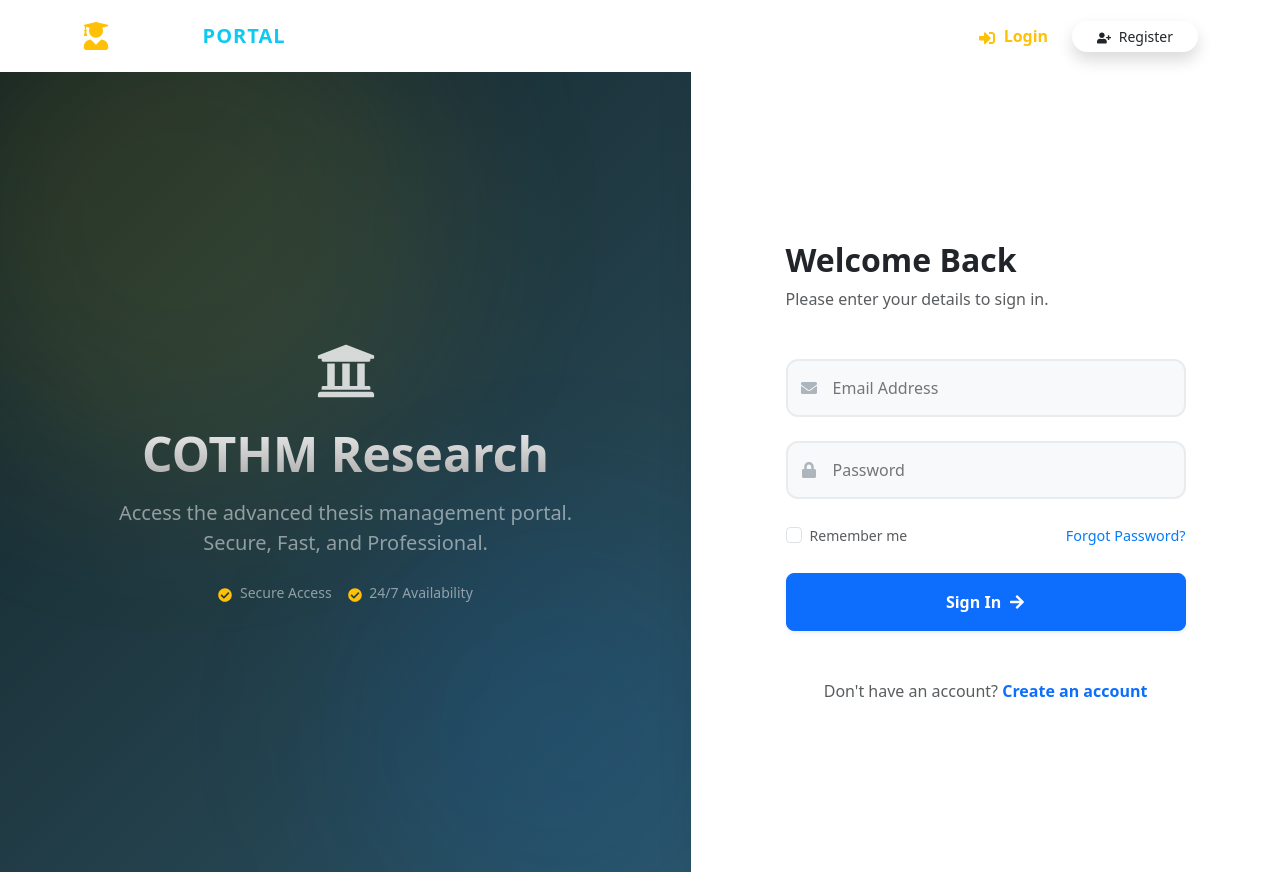
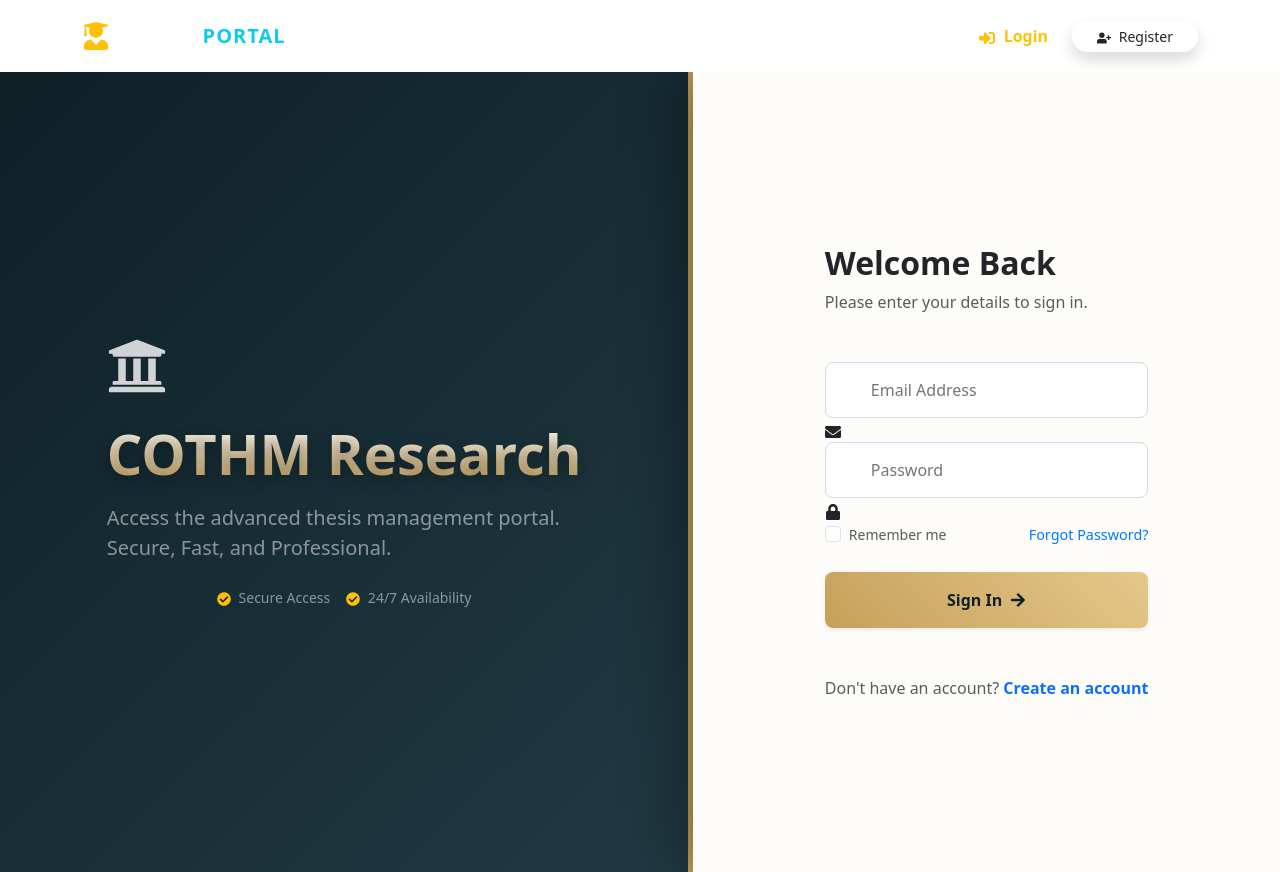
Before and after one commit to faizi1212/cothm_Research_portal, a React (Create React App) app in the folder client/: page / in a window 1280 px wide. Built offline with nearby package versions, Linux system fonts and the light colour scheme.

Commit message:
Fix white screen on forgot password and apply Cothm Gold theme

```diff
--- a/client/src/App.css
+++ b/client/src/App.css
@@ -1,16 +1,24 @@
-/* --- MODERN AUTH SPLIT LAYOUT --- */
+/* --- PREMIUM COTHM THEME --- */
+:root {
+  --cothm-navy: #0f2027;
+  --cothm-blue: #203a43;
+  --cothm-gold: #c5a059; /* Elegant Gold */
+  --cothm-gold-hover: #b08d45;
+  --cothm-pearl: #fdfcf8; /* Soft Cream (Not stark white) */
+}
+
 .auth-page-wrapper {
   display: flex;
   min-height: 100vh;
   width: 100vw;
   overflow: hidden;
-  background: #f8f9fa;
+  background: var(--cothm-navy); /* Dark background behind everything */
 }
 
 /* LEFT SIDE: Brand & Visuals */
 .auth-hero-section {
   flex: 1;
-  background: linear-gradient(135deg, #0f2027 0%, #203a43 50%, #2c5364 100%);
+  background: linear-gradient(135deg, var(--cothm-navy) 0%, var(--cothm-blue) 100%);
   display: flex;
   flex-direction: column;
   justify-content: center;
@@ -19,125 +27,66 @@
   padding: 40px;
   position: relative;
   overflow: hidden;
+  border-right: 5px solid var(--cothm-gold); /* Gold divider line */
 }
 
-/* Animated Circles in Background */
-.auth-hero-section::before {
-  content: '';
-  position: absolute;
-  top: -10%;
-  left: -10%;
-  width: 500px;
-  height: 500px;
-  background: rgba(255, 215, 0, 0.1); /* Gold tint */
-  border-radius: 50%;
-  filter: blur(80px);
-  animation: float 10s infinite ease-in-out;
-}
-
-.auth-hero-section::after {
-  content: '';
-  position: absolute;
-  bottom: -10%;
-  right: -10%;
-  width: 400px;
-  height: 400px;
-  background: rgba(0, 123, 255, 0.1); /* Blue tint */
-  border-radius: 50%;
-  filter: blur(80px);
-  animation: float 12s infinite ease-in-out reverse;
-}
-
-@keyframes float {
-  0%, 100% { transform: translateY(0) scale(1); }
-  50% { transform: translateY(-20px) scale(1.05); }
-}
-
-.hero-content {
-  z-index: 2;
-  text-align: center;
-  max-width: 500px;
-}
-
-.hero-title {
-  font-size: 3rem;
-  font-weight: 800;
-  margin-bottom: 1rem;
-  background: -webkit-linear-gradient(#eee, #aaa);
-  -webkit-background-clip: text;
-  -webkit-text-fill-color: transparent;
-}
-
-/* RIGHT SIDE: The Form */
+/* RIGHT SIDE: The Form (Now Pearl Color, not White) */
 .auth-form-section {
-  flex: 0.8; /* Slightly smaller than hero */
+  flex: 0.8;
   display: flex;
   flex-direction: column;
   justify-content: center;
   align-items: center;
-  background: white;
+  background: var(--cothm-pearl); /* <--- CHANGED FROM WHITE */
   padding: 50px;
-  box-shadow: -10px 0 30px rgba(0,0,0,0.05);
+  box-shadow: -20px 0 50px rgba(0,0,0,0.3);
   position: relative;
 }
 
-.auth-card-modern {
-  width: 100%;
-  max-width: 400px;
-  animation: slideInRight 0.8s ease-out;
+.hero-title {
+  font-size: 3.5rem;
+  font-weight: 800;
+  margin-bottom: 1rem;
+  /* Gold Gradient Text */
+  background: -webkit-linear-gradient(#fff, var(--cothm-gold));
+  -webkit-background-clip: text;
+  -webkit-text-fill-color: transparent;
+  text-shadow: 0px 5px 15px rgba(0,0,0,0.3);
 }
 
-@keyframes slideInRight {
-  from { opacity: 0; transform: translateX(30px); }
-  to { opacity: 1; transform: translateX(0); }
+/* GOLD BUTTONS */
+.btn-primary {
+  background: linear-gradient(45deg, var(--cothm-gold), #e6c88b);
+  border: none;
+  color: #0f2027 !important; /* Dark text on gold button */
+  transition: transform 0.2s;
+}
+
+.btn-primary:hover {
+  background: linear-gradient(45deg, #b08d45, var(--cothm-gold));
+  transform: translateY(-2px);
+  box-shadow: 0 10px 20px rgba(197, 160, 89, 0.3);
 }
 
 /* Floating Input Fields */
-.form-floating-custom {
-  position: relative;
-  margin-bottom: 1.5rem;
-}
-
 .form-floating-custom input {
   width: 100%;
-  padding: 15px 15px 15px 45px; /* Space for icon */
-  border: 2px solid #e9ecef;
-  border-radius: 12px;
-  background: #f8f9fa;
+  padding: 15px 15px 15px 45px;
+  border: 1px solid #d1d9e6;
+  border-radius: 8px;
+  background: white; /* Inputs stay white for contrast */
   font-size: 1rem;
   transition: all 0.3s ease;
 }
 
 .form-floating-custom input:focus {
-  border-color: #007bff;
-  background: white;
-  box-shadow: 0 0 0 4px rgba(0, 123, 255, 0.1);
-  outline: none;
+  border-color: var(--cothm-gold);
+  box-shadow: 0 0 0 4px rgba(197, 160, 89, 0.15);
 }
 
-.field-icon {
-  position: absolute;
-  top: 50%;
-  left: 15px;
-  transform: translateY(-50%);
-  color: #adb5bd;
-  transition: color 0.3s;
-}
-
-.form-floating-custom input:focus + .field-icon,
-.form-floating-custom input:focus ~ .field-icon {
-  color: #007bff;
-}
-
-/* Responsive Mobile Check */
+/* Mobile Responsiveness */
 @media (max-width: 900px) {
-  .auth-page-wrapper {
-    flex-direction: column;
-  }
-  .auth-hero-section {
-    flex: 0.3;
-    padding: 30px 20px;
-  }
-  .hero-title { font-size: 2rem; }
+  .auth-page-wrapper { flex-direction: column; }
+  .auth-hero-section { flex: 0.3; border-right: none; border-bottom: 5px solid var(--cothm-gold); }
   .auth-form-section { flex: 1; border-radius: 30px 30px 0 0; top: -20px; }
 }
```
Also changed, not shown: client/src/ForgotPassword.js (added, +70 -0 lines), client/src/ResetPassword.js (added, +67 -0 lines).
